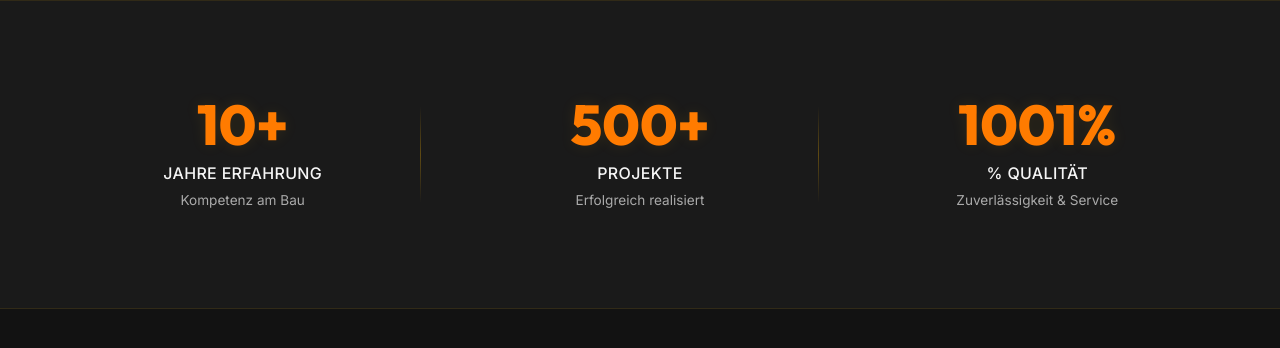
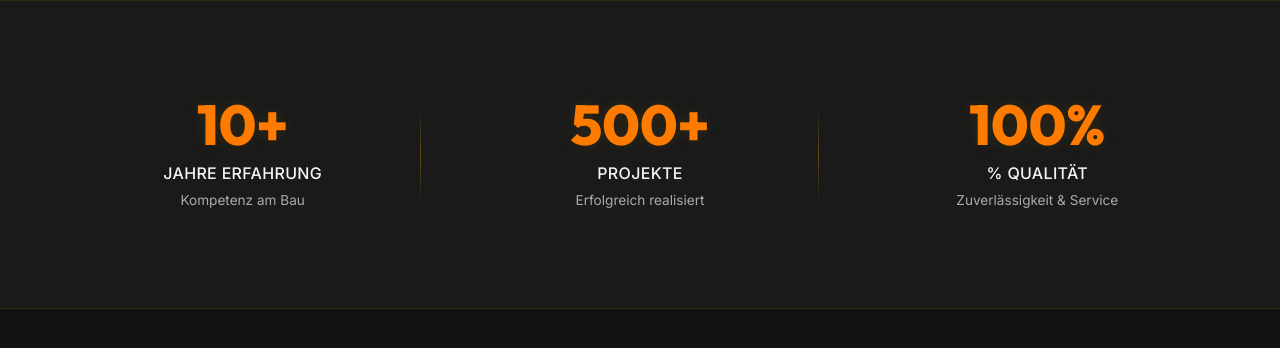
Before and after one commit to elektrikerchemnitz1-ops/page-generator, a plain HTML site: page index.html in a window 1280 px wide. Drawn offline with Linux system fonts and the light colour scheme.

Commit message:
Deploying to gh-pages from @ elektrikerchemnitz1-ops/page-generator@f35f2c07b309f5c4d97d5cc0e26a47f729ca958b 🚀

```diff
--- a/index.html
+++ b/index.html
@@ -1435,7 +1435,7 @@
         </div>
 
         <div class="stat-item reveal">
-          <div class="stat-number" data-target="1001">0</div>
+          <div class="stat-number" data-target="100">0</div>
           <div class="stat-label">% Qualität</div>
           <div class="stat-desc">Zuverlässigkeit & Service</div>
         </div>
```
